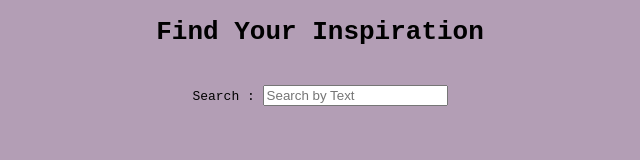
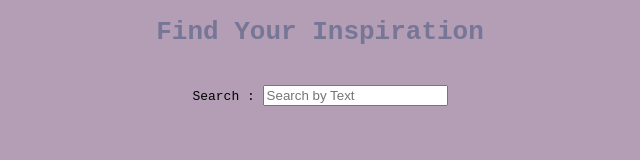
Before and after one commit to apoorva-saxena/WebDevFlickr, a website: page app/index.html in a window 1280 px wide. Shown: the whole page, without its empty margins (320-960 px from the left). Drawn offline with nearby package versions, Linux system fonts and the light colour scheme; some packages are replaced by stand-ins of ours; no server answers.

Commit message:
Heroku deploy

```diff
--- a/app/index.css
+++ b/app/index.css
@@ -32,6 +32,7 @@ ul {
 
 h1 {
     text-align: center;
+    color: #777696;
 }
 
 .center-body {
--- a/package.json
+++ b/package.json
@@ -23,5 +23,8 @@
     "ng-infinite-scroll": "^1.3.0",
     "nodemon": "^1.11.0",
     "request": "latest"
+  },
+  "engines": {
+    "node": "8.2.1"
   }
 }
```
Also changed, not shown: README.md, 2 other files.
